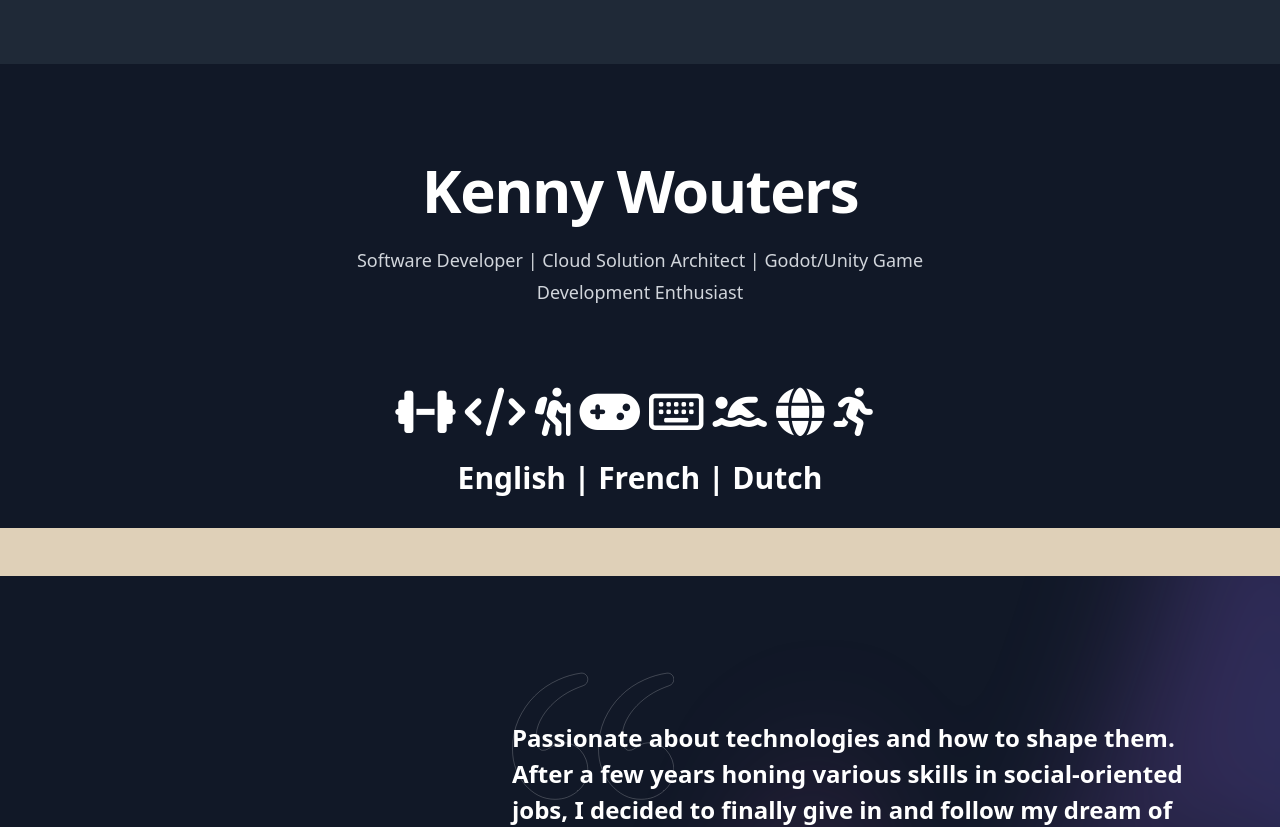
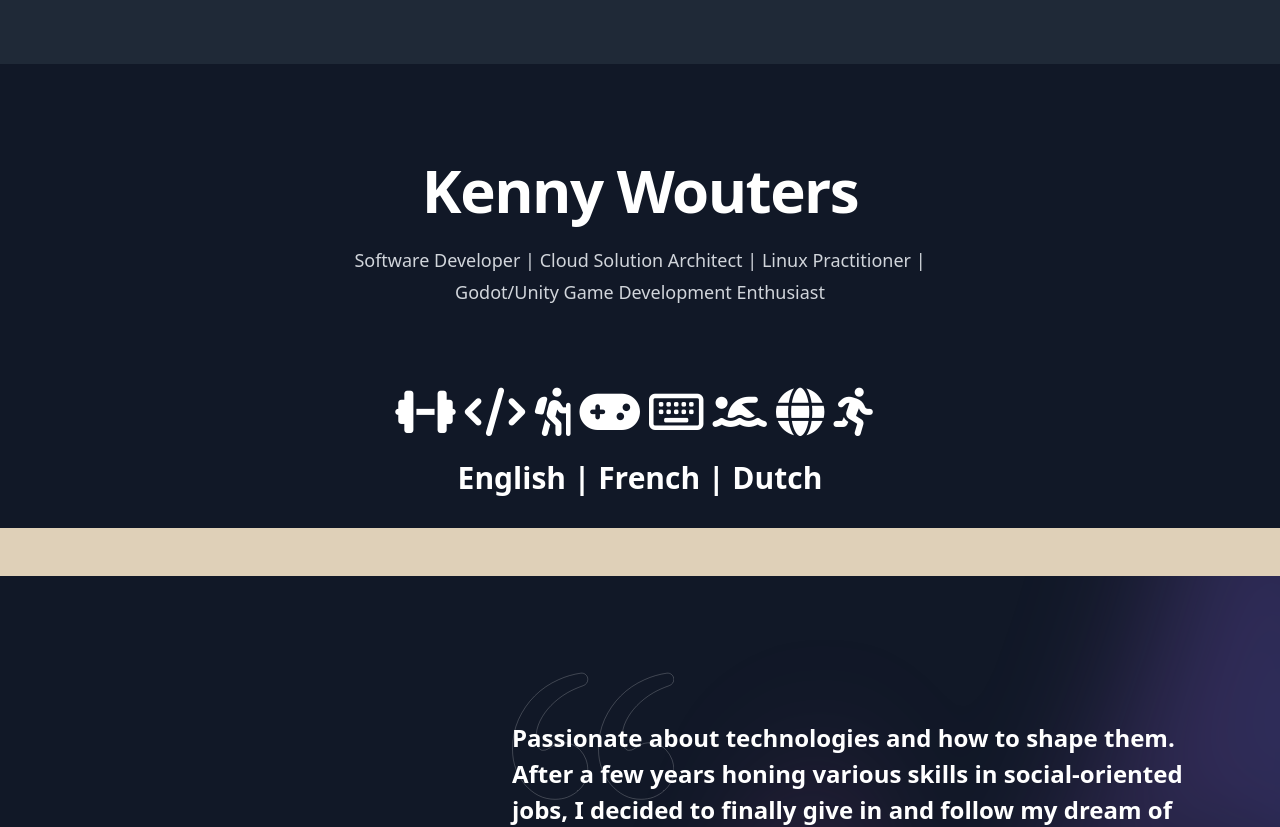
Before and after one commit to KennyWouters/curriculum-vitae-main, a SvelteKit app: page / in a window 1280 px wide. Shown: the top 827 px of the page. Built offline with nearby package versions, Linux system fonts and the light colour scheme.

Commit message:
linux line

```diff
--- a/src/routes/+page.svelte
+++ b/src/routes/+page.svelte
@@ -96,7 +96,7 @@
 <div class="bg-gray-900 px-6 pb-6 pt-24 sm:pb-8 sm:pt32 lg:px-8 animate-quickerFadeIn">
 	<div class="mx-auto max-w-2xl text-center">
 			<h2 class="text-4xl font-bold tracking-tight text-white sm:text-6xl">Kenny Wouters</h2>
-			<p class="mt-6 text-lg leading-8 text-gray-300">Software Developer | Cloud Solution Architect | Godot/Unity Game Development Enthusiast </p>
+			<p class="mt-6 text-lg leading-8 text-gray-300">Software Developer | Cloud Solution Architect | Linux Practitioner | Godot/Unity Game Development Enthusiast </p>
 			<div style="display: flex; justify-content: center; flex-wrap: nowrap; letter-spacing: 0.5em" class="mt-20 text-lg leading-8 text-white">
 					{#each logoList as logo, index}
 							<i style="visibility: {logoList[index].visible ? 'visible' : 'hidden'}; font-size: calc(3vw + 10px);" class="{logo.class} {logo.big ? 'big-text' : 'normal-text'}"></i>
```
